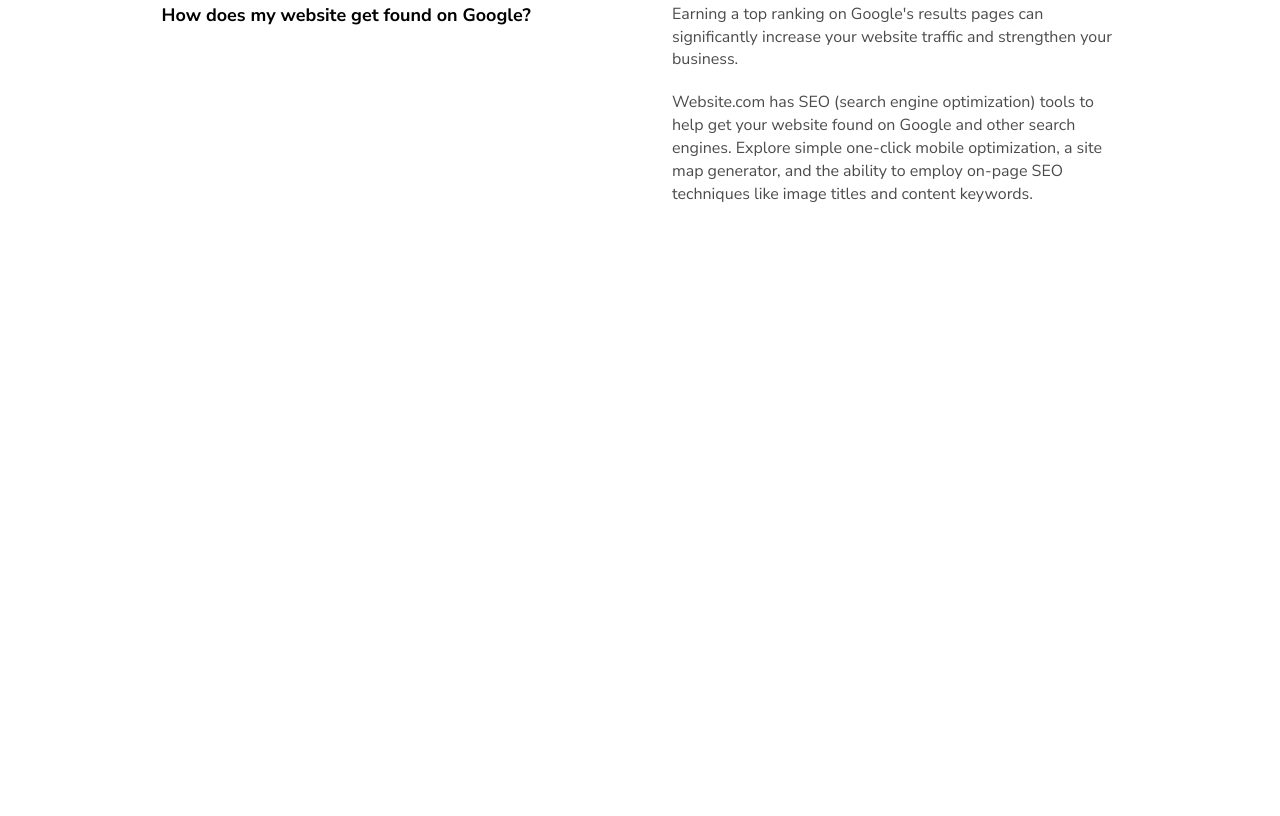
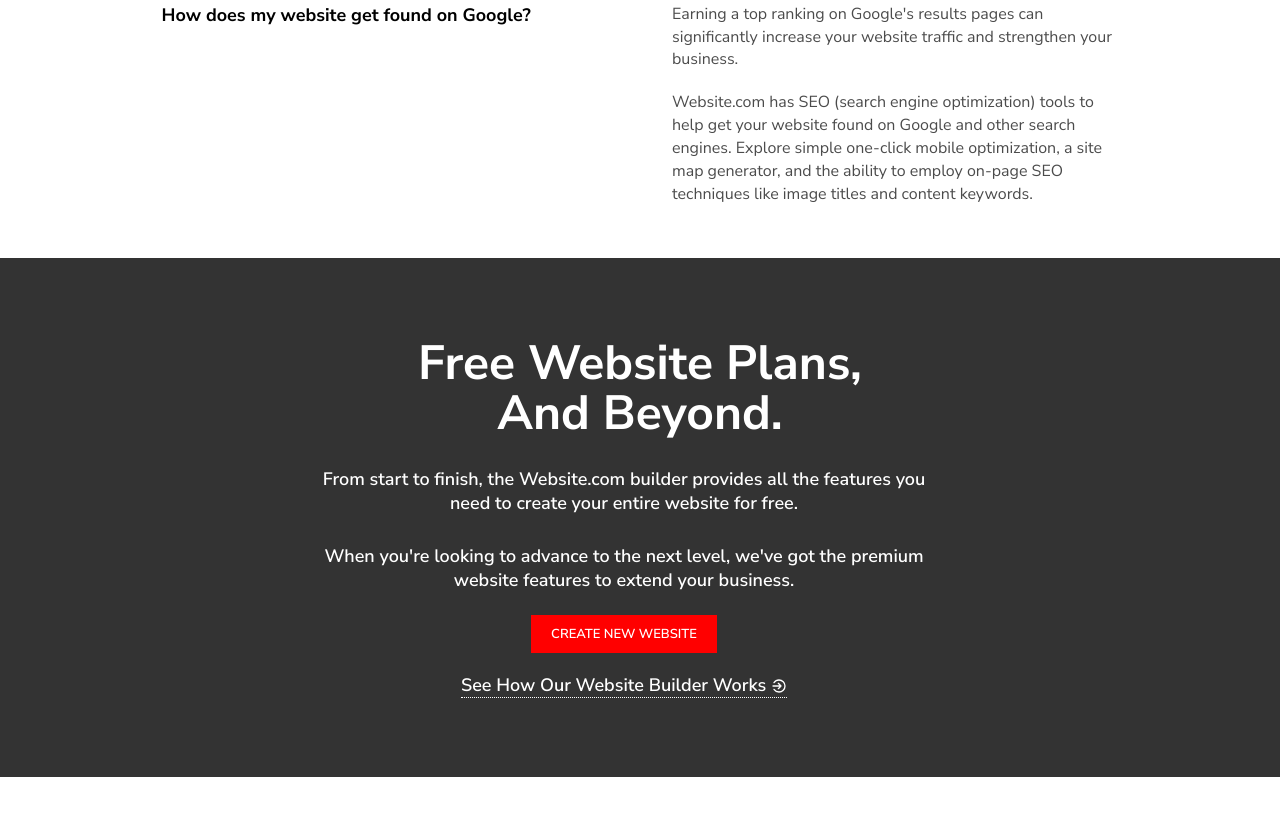
Before and after one commit to surya-tn99/website.com-Clone, a plain HTML site: page index.html in a window 1280 px wide. Shown: the part 3038-3854 px from the top of the page. Before the commit the page ends 3669 px from the top, so only its background shows below. Drawn offline with Linux system fonts and the light colour scheme.

Commit message:
free plan completed

```diff
--- a/index.html
+++ b/index.html
@@ -150,6 +150,20 @@
                 </div>
             </div>
         </div>
+
+        <div id="free-plan" class="section">
+            <div class="content">
+                <h2>Free website plans, and beyond.</h2>
+                <p>From start to finish, the Website.com builder provides all the features you need to create your entire website for free.</p>
+                <p>When you're looking to advance to the next level, we've got the premium website features to extend your business.</p>
+                <p>
+                    <a href="/" class="button">CREATE NEW WEBSITE</a>
+                </p>
+                <p>
+                    <a href="/">See How Our Website Builder Works  <img src="images/arrow-narrow-circle-broken-down.svg"></a>
+                </p>
+            </div>
+        </div>
         <br><br><br><br><br><br><br><br><br><br><br><br><br><br>
     </body>
 </html>
--- a/style.css
+++ b/style.css
@@ -120,7 +120,7 @@
 
 /*end of build it*/
 #faqs .content{
-    margin: calc(var(--common-margin)*1.5) calc(var(--common-margin)*3) ;
+    margin: calc(var(--common-margin)*1.5) calc(var(--common-margin)*3) 0;
 }
 #faqs .title{
     font-size: 3rem;
@@ -153,3 +153,52 @@
 .faq .answer li{
     margin: 15px;
 }
+/*end of faqs*/
+
+#free-plan{
+    background-color: #333;
+    color: white;
+}
+#free-plan .content{
+    width: 50%;
+    text-align: center;
+    display: flex;
+    flex-direction: column;
+    gap: 1.8rem;
+}
+#free-plan h2{
+    width: 70%;
+    margin: 5rem auto 0;
+    font-size: 3rem;
+    line-height: 50px;
+    text-transform: capitalize;
+}
+#free-plan p{
+    width: 95%;
+    font-weight: 600;
+    font-size: large;
+}
+#free-plan p:last-child{
+    margin-bottom: 5rem;
+}
+#free-plan p:last-child a:last-child{
+
+    border-bottom: 1px dotted white;
+}
+#free-plan .button{
+    background-color: red;
+    color: white;
+    padding: 10px 20px;
+    opacity: 1;
+    font-size: small;
+}
+#free-plan a{
+    color: white;
+    text-decoration: none;
+}
+#free-plan a img{
+    position: relative;
+    top: 0.2rem;
+    width: 1rem;
+    height: 1rem;
+}
```
